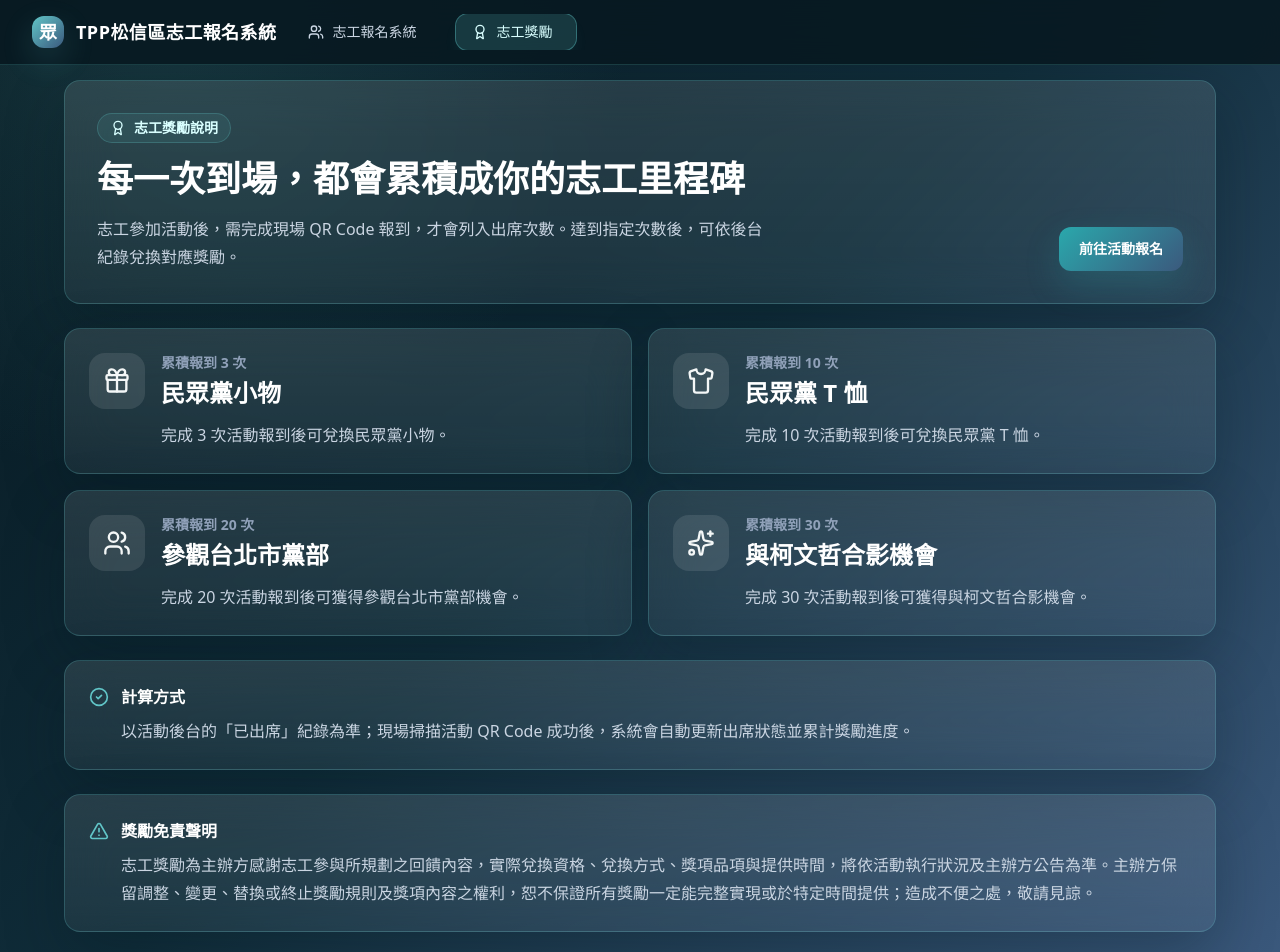
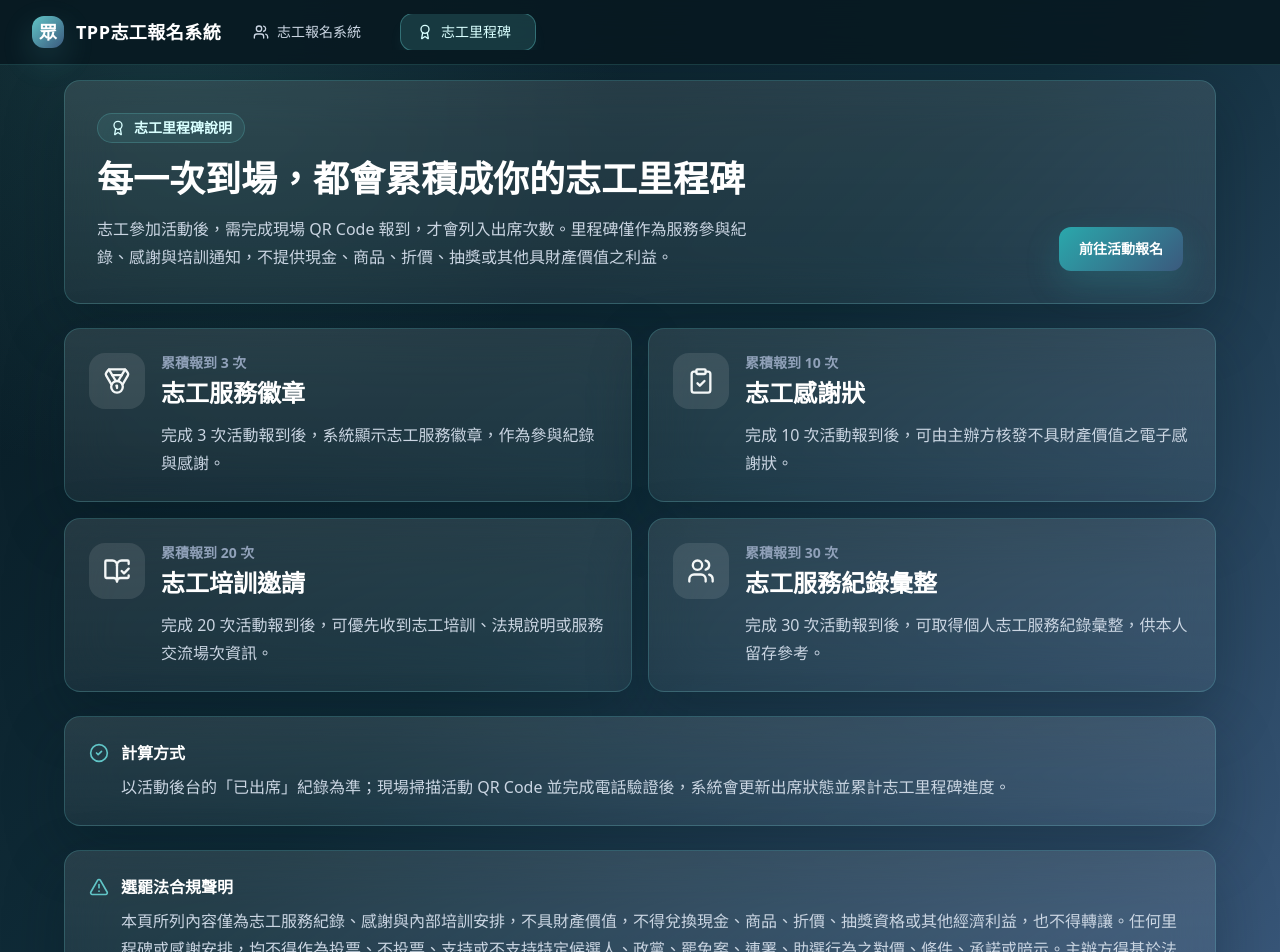
Before and after one commit to nn70/tpp_tissue, a Next.js app: page /volunteer-rewards in a window 1280 px wide. Shown: the top 952 px of the page. Built offline with nearby package versions, Linux system fonts and the light colour scheme; no server answers.

Commit message:
Revise volunteer milestones for election law compliance

```diff
--- a/src/app/layout.tsx
+++ b/src/app/layout.tsx
@@ -16,8 +16,8 @@
 });
 
 export const metadata: Metadata = {
-  title: "TPP松信區志工報名系統 | 物資發放與志工活動平台",
-  description: "物資發放紀錄、志工活動報名、QR Code 報到與獎勵進度管理平台。",
+  title: "TPP志工報名系統 | 物資發放與志工活動平台",
+  description: "物資發放紀錄、志工活動報名、QR Code 報到與志工服務里程碑管理平台。",
 };
 
 export default function RootLayout({
--- a/src/app/login/page.tsx
+++ b/src/app/login/page.tsx
@@ -13,7 +13,7 @@
                             <span className="text-white font-bold text-3xl">眾</span>
                         </div>
                     </div>
-                    <h1 className="text-2xl font-bold mb-2">登入 TPP松信區志工報名系統</h1>
+                    <h1 className="text-2xl font-bold mb-2">登入 TPP志工報名系統</h1>
                     <p className="text-slate-400 text-sm">請使用您的 Google 帳號登入以存取系統功能</p>
                 </div>
 
--- a/src/app/volunteer-rewards/page.tsx
+++ b/src/app/volunteer-rewards/page.tsx
@@ -1,8 +1,8 @@
 import Link from "next/link";
-import { AlertTriangle, Award, CheckCircle2, Gift, Shirt, Sparkles, Users } from "lucide-react";
+import { AlertTriangle, Award, BookOpenCheck, CheckCircle2, ClipboardCheck, Medal, Users } from "lucide-react";
 import { rewardMilestones } from "@/lib/volunteerRewards";
 
-const rewardIcons = [Gift, Shirt, Users, Sparkles];
+const rewardIcons = [Medal, ClipboardCheck, BookOpenCheck, Users];
 
 export default function VolunteerRewardsPage() {
     return (
@@ -13,11 +13,11 @@
                         <div className="max-w-2xl">
                             <div className="mb-4 inline-flex items-center gap-2 rounded-full border border-[#61C5C7]/25 bg-[#61C5C7]/10 px-3 py-1 text-sm font-semibold text-[#D9FFFF]">
                                 <Award className="h-4 w-4" />
-                                志工獎勵說明
+                                志工里程碑說明
                             </div>
                             <h1 className="text-3xl font-black text-white sm:text-4xl">每一次到場，都會累積成你的志工里程碑</h1>
                             <p className="mt-4 leading-7 text-slate-300">
-                                志工參加活動後，需完成現場 QR Code 報到，才會列入出席次數。達到指定次數後，可依後台紀錄兌換對應獎勵。
+                                志工參加活動後，需完成現場 QR Code 報到，才會列入出席次數。里程碑僅作為服務參與紀錄、感謝與培訓通知，不提供現金、商品、折價、抽獎或其他具財產價值之利益。
                             </p>
                         </div>
                         <Link
@@ -31,7 +31,7 @@
 
                 <section className="grid gap-4 md:grid-cols-2">
                     {rewardMilestones.map((reward, index) => {
-                        const Icon = rewardIcons[index] ?? Gift;
+                        const Icon = rewardIcons[index] ?? Medal;
 
                         return (
                             <article key={reward.times} className="glass-panel rounded-2xl p-6">
@@ -56,7 +56,7 @@
                         <div>
                             <h2 className="font-bold text-white">計算方式</h2>
                             <p className="mt-2 leading-7 text-slate-300">
-                                以活動後台的「已出席」紀錄為準；現場掃描活動 QR Code 成功後，系統會自動更新出席狀態並累計獎勵進度。
+                                以活動後台的「已出席」紀錄為準；現場掃描活動 QR Code 並完成電話驗證後，系統會更新出席狀態並累計志工里程碑進度。
                             </p>
                         </div>
                     </div>
@@ -66,9 +66,9 @@
                     <div className="flex items-start gap-3">
                         <AlertTriangle className="mt-0.5 h-5 w-5 shrink-0 text-[#61C5C7]" />
                         <div>
-                            <h2 className="font-bold text-white">獎勵免責聲明</h2>
+                            <h2 className="font-bold text-white">選罷法合規聲明</h2>
                             <p className="mt-2 leading-7 text-slate-300">
-                                志工獎勵為主辦方感謝志工參與所規劃之回饋內容，實際兌換資格、兌換方式、獎項品項與提供時間，將依活動執行狀況及主辦方公告為準。主辦方保留調整、變更、替換或終止獎勵規則及獎項內容之權利，恕不保證所有獎勵一定能完整實現或於特定時間提供；造成不便之處，敬請見諒。
+                                本頁所列內容僅為志工服務紀錄、感謝與內部培訓安排，不具財產價值，不得兌換現金、商品、折價、抽獎資格或其他經濟利益，也不得轉讓。任何里程碑或感謝安排，均不得作為投票、不投票、支持或不支持特定候選人、政黨、罷免案、連署、助選行為之對價、條件、承諾或暗示。主辦方得基於法規、選務期間、活動執行狀況或合規風險，隨時調整、暫停或取消相關內容；實際內容以主辦方最新公告及法律專業審查意見為準。
                             </p>
                         </div>
                     </div>
--- a/src/components/EventDetailClient.tsx
+++ b/src/components/EventDetailClient.tsx
@@ -236,7 +236,7 @@
                                     報到電話：{registration?.phone || currentUserPhone}
                                 </p>
                             )}
-                            <p className="text-sm text-[#D9FFFF]/75 mt-2">活動結束後由後台確認出席，才會累計獎勵次數。</p>
+                            <p className="text-sm text-[#D9FFFF]/75 mt-2">活動結束後由後台確認出席，才會累計服務里程碑次數。</p>
                         </div>
                     ) : (
                         <div className="space-y-4">
--- a/src/components/Navigation.tsx
+++ b/src/components/Navigation.tsx
@@ -27,7 +27,7 @@
                             <span className="text-white font-bold text-lg">眾</span>
                         </div>
                         <span className="text-white font-bold text-sm sm:text-base lg:text-lg tracking-wide hidden sm:block whitespace-nowrap">
-                            TPP松信區志工報名系統
+                            TPP志工報名系統
                         </span>
                     </div>
 
@@ -57,8 +57,8 @@
                             className={`${baseLinkClass} ${isRewards ? activeLinkClass : inactiveLinkClass}`}
                         >
                             <Award className="w-4 h-4" />
-                            <span className="hidden sm:inline">志工獎勵</span>
-                            <span className="sm:hidden">獎勵</span>
+                            <span className="hidden sm:inline">志工里程碑</span>
+                            <span className="sm:hidden">里程碑</span>
                         </Link>
 
                         {canManageContent && (
--- a/src/components/VolunteerAdminClient.tsx
+++ b/src/components/VolunteerAdminClient.tsx
@@ -552,7 +552,7 @@
                 <section className="glass-panel rounded-2xl p-6">
                     <div className="flex items-center gap-3 mb-4">
                         <Gift className="w-5 h-5 text-[#F4F7F7]" />
-                        <h2 className="text-xl font-bold">志工獎勵統計</h2>
+                        <h2 className="text-xl font-bold">志工里程碑統計</h2>
                     </div>
                     <div className="overflow-x-auto">
                         <table className="w-full text-left">
@@ -561,7 +561,7 @@
                                     <th className="py-3 pr-4">志工</th>
                                     <th className="py-3 px-4">出席次數</th>
                                     <th className="py-3 px-4">已解鎖</th>
-                                    <th className="py-3 pl-4">下一個獎勵</th>
+                                    <th className="py-3 pl-4">下一個里程碑</th>
                                 </tr>
                             </thead>
                             <tbody className="divide-y divide-white/5">
--- a/src/components/VolunteerForumClient.tsx
+++ b/src/components/VolunteerForumClient.tsx
@@ -135,7 +135,7 @@
                         </div>
                         <h1 className="text-3xl font-bold text-white mb-3">登入 Google 帳號後即可報名活動</h1>
                         <p className="text-slate-400 leading-7">
-                            每次活動完成現場 QR Code 報到後才會累計次數；達到 3、10、20、30 次時會解鎖不同獎勵。
+                            每次活動完成現場 QR Code 報到後才會累計次數；達到 3、10、20、30 次時會解鎖志工服務里程碑。
                         </p>
                         {nextEvent && (
                             <div className="mt-5 flex flex-wrap gap-3 text-sm text-slate-300">
@@ -154,25 +154,25 @@
                     <div className="glass-panel rounded-2xl p-6">
                         <div className="flex items-center gap-3 mb-4">
                             <Gift className="w-5 h-5 text-[#F4F7F7]" />
-                            <h2 className="font-bold">我的獎勵進度</h2>
+                            <h2 className="font-bold">我的服務里程碑</h2>
                         </div>
                         <div className="text-4xl font-black text-white">{rewardProgress?.attendedCount ?? 0}</div>
                         <p className="text-sm text-slate-400 mt-1">已確認出席活動次數</p>
                         <div className="mt-5 rounded-xl bg-black/20 border border-white/10 p-4">
                             {rewardProgress?.next ? (
                                 <>
-                                    <div className="font-semibold text-slate-200">下一個目標：{rewardProgress.next.title}</div>
+                                    <div className="font-semibold text-slate-200">下一個里程碑：{rewardProgress.next.title}</div>
                                     <div className="text-sm text-slate-400 mt-1">再參加 {rewardProgress.remainingToNext} 次可解鎖</div>
                                 </>
                             ) : (
-                                <div className="font-semibold text-[#D9FFFF]">已達成所有獎勵門檻</div>
+                                <div className="font-semibold text-[#D9FFFF]">已達成所有里程碑</div>
                             )}
                         </div>
                         <Link href="/volunteer-rewards" className="mt-4 inline-flex text-sm font-semibold text-[#D9FFFF] hover:text-white">
-                            查看完整獎勵說明
+                            查看完整里程碑說明
                         </Link>
                         <p className="mt-3 text-xs leading-5 text-slate-500">
-                            獎勵內容及規則以主辦方公告為準，主辦方保留調整獎項與兌換方式之權利。
+                            里程碑僅作為志工服務紀錄、感謝與培訓通知，不提供具財產價值之利益，且不得作為投票或助選行為之對價。
                         </p>
                     </div>
                 </section>
--- a/src/lib/volunteerRewards.ts
+++ b/src/lib/volunteerRewards.ts
@@ -1,8 +1,8 @@
 export const rewardMilestones = [
-    { times: 3, title: "民眾黨小物", description: "完成 3 次活動報到後可兌換民眾黨小物。" },
-    { times: 10, title: "民眾黨 T 恤", description: "完成 10 次活動報到後可兌換民眾黨 T 恤。" },
-    { times: 20, title: "參觀台北市黨部", description: "完成 20 次活動報到後可獲得參觀台北市黨部機會。" },
-    { times: 30, title: "與柯文哲合影機會", description: "完成 30 次活動報到後可獲得與柯文哲合影機會。" },
+    { times: 3, title: "志工服務徽章", description: "完成 3 次活動報到後，系統顯示志工服務徽章，作為參與紀錄與感謝。" },
+    { times: 10, title: "志工感謝狀", description: "完成 10 次活動報到後，可由主辦方核發不具財產價值之電子感謝狀。" },
+    { times: 20, title: "志工培訓邀請", description: "完成 20 次活動報到後，可優先收到志工培訓、法規說明或服務交流場次資訊。" },
+    { times: 30, title: "志工服務紀錄彙整", description: "完成 30 次活動報到後，可取得個人志工服務紀錄彙整，供本人留存參考。" },
 ];
 
 export function getRewardProgress(attendedCount: number) {
```
